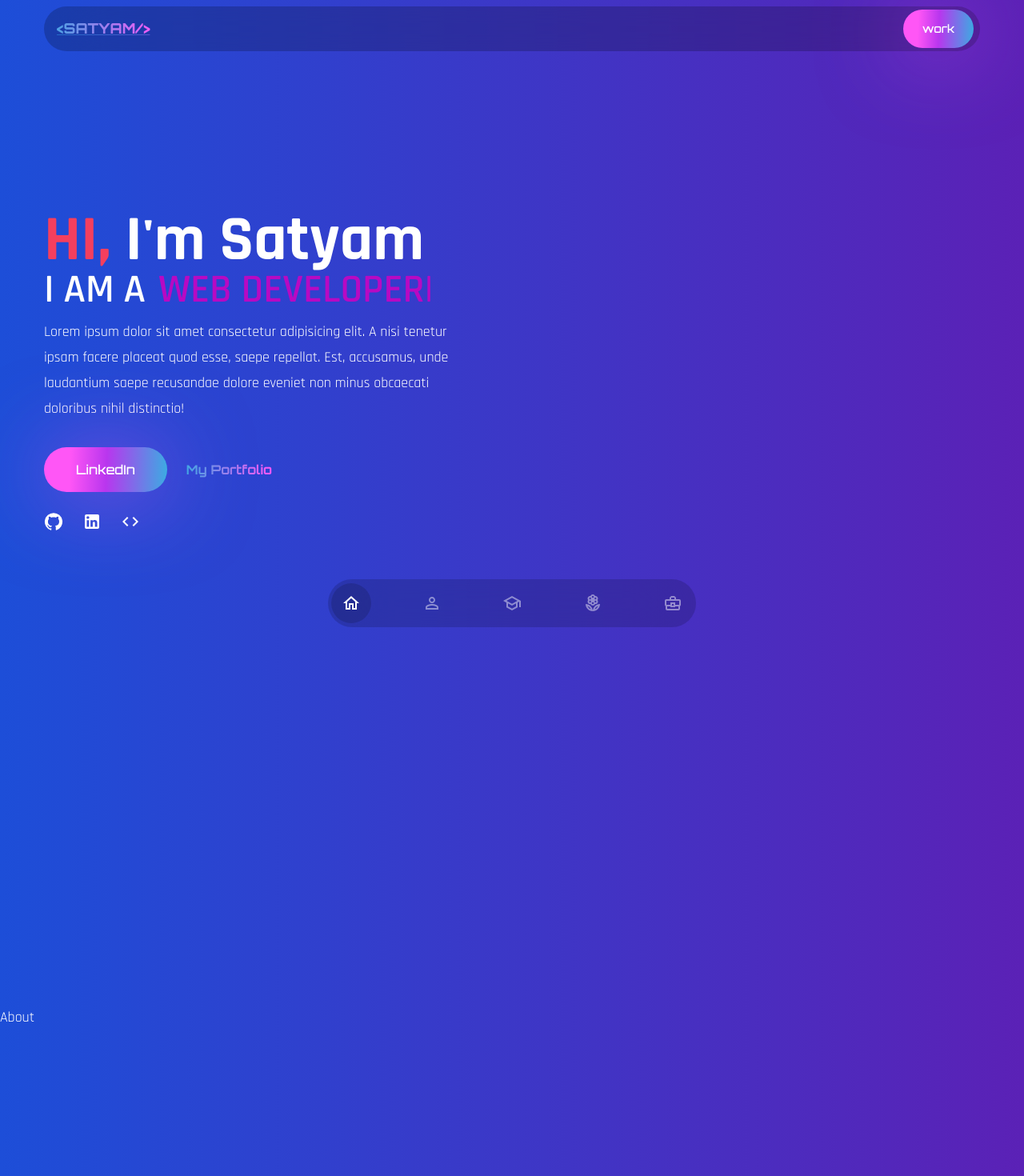
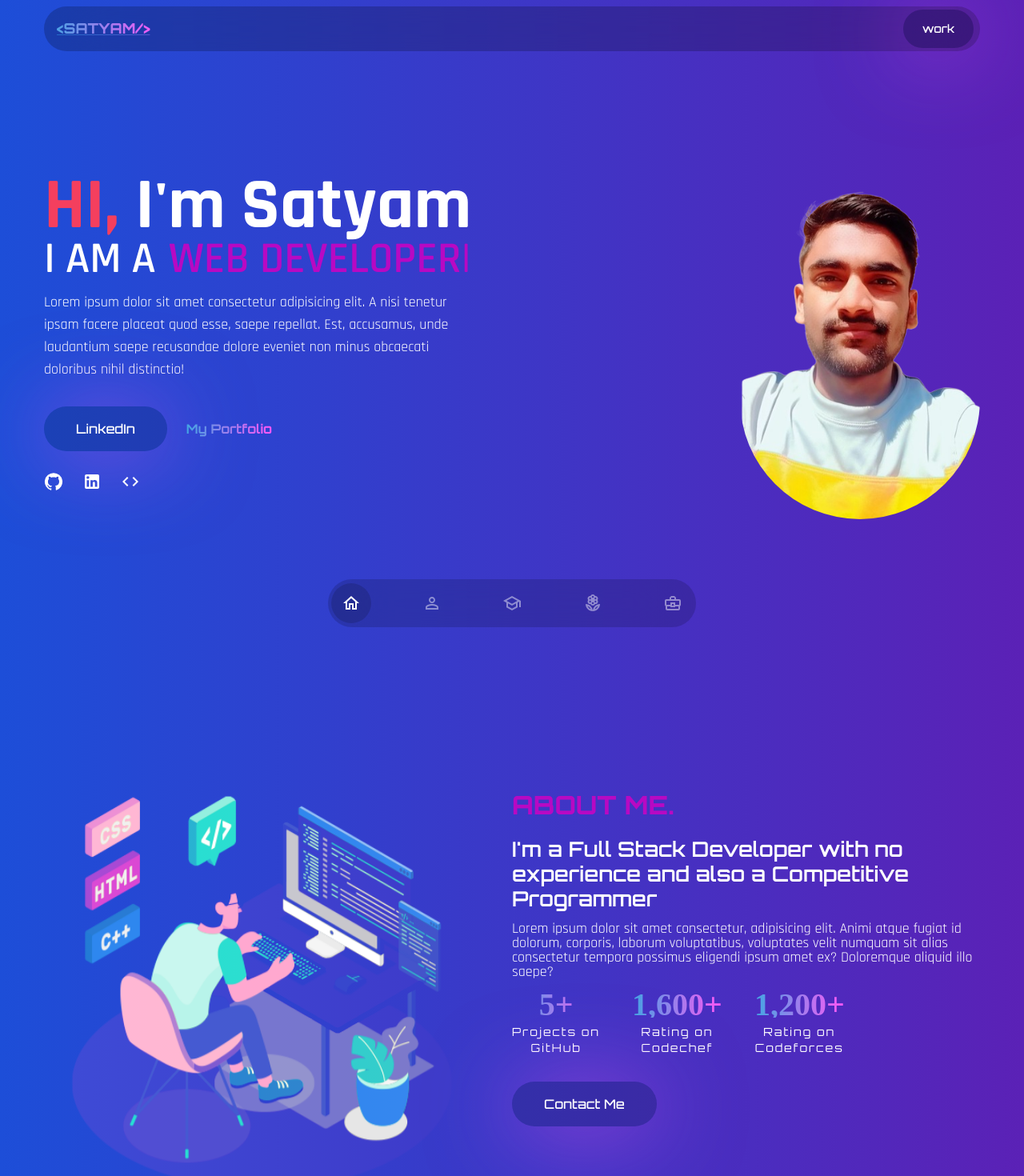
Before and after one commit to satya-supercluster/Portfolio_2.0, a React (Vite) app in the folder frontend/: page / in a window 1280 px wide. Shown: the top 1470 px of the page at 80% size. Built offline with nearby package versions, Linux system fonts and the light colour scheme; a web font is replaced by a local one.

Commit message:
building about page

```diff
--- a/frontend/src/App.jsx
+++ b/frontend/src/App.jsx
@@ -9,15 +9,17 @@ import TechStack from './components/TechStack'
 import Contacts from './components/Contacts'
 const App = () => {
   return (
-    <div className=' bg-gradient-to-r from-blue-700 to-violet-800  h-[4000px]'>
+    <div className=' bg-gradient-to-r from-blue-700 to-violet-800  h-[4000px] overflow-hidden'>
       <Header></Header>
-      <Banner></Banner>
+      <div className="mt-10">
+      <Banner ></Banner>
       <Navbar></Navbar>
       <About></About>
       <Education></Education>
       <TechStack></TechStack>
       <Contacts></Contacts>
       <Footer></Footer>
+      </div>
     </div>
   )
 }
--- a/frontend/src/components/About.jsx
+++ b/frontend/src/components/About.jsx
@@ -1,11 +1,73 @@
-import React from 'react'
+import React from "react";
+import CountUp from "react-countup";
+import { useInView } from "react-intersection-observer";
+import { motion } from "framer-motion";
+import { fadeIn } from "../motion";
+const About = () => {
+  const [ref, inView] = useInView({
+    threshold: 0.5,
+  });
 
-const About = () => {
   return (
-    <div className='section' id='about'>
-      About
+    <div className="section" id="about" ref={ref}>
+      <div className="container mx-auto">
+        <div className="flex flex-col gap-y-10 lg:flex-row">
+          <div className="flex-1 bg-about h-[500px] mix-blend-lighten">
+            {/* image */}
+          </div>
+          <div className="flex-1">
+            {/* text */}
+            <h2 className="h2 font-extrabold text-accent">About Me.</h2>
+            <h3 className="h3 mb-3 leading-[1.2]">
+              I'm a Full Stack Developer with no experience and also a
+              Competitive Programmer
+            </h3>
+            <p className="leading-[1] mb-4">
+              Lorem ipsum dolor sit amet consectetur, adipisicing elit. Animi
+              atque fugiat id dolorum, corporis, laborum voluptatibus,
+              voluptates velit numquam sit alias consectetur tempora possimus
+              eligendi ipsum amet ex? Doloremque aliquid illo saepe?
+            </p>
+            <div className="flex gap-x-7 lg:gap-x-10 mb-8 text-center ">
+              <div>
+                <div className="text-[40px] font-tertiary text-gradient mb-2">
+                  {inView ? <CountUp start={0} end={5} duration={1} /> : null}
+                  +
+                </div>
+                <div className="font-primary text-sm tracking-[2px]">
+                  Projects on <br />
+                  GitHub
+                </div>
+              </div>
+              <div>
+                <div className="text-[40px] font-tertiary text-gradient mb-2">
+                  {inView ? <CountUp start={0} end={1600} duration={2} /> : null}
+                  +
+                </div>
+                <div className="font-primary text-sm tracking-[2px]">
+                  Rating on <br />
+                  Codechef
+                </div>
+              </div>
+              <div>
+                <div className="text-[40px] font-tertiary text-gradient mb-2">
+                  {inView ? <CountUp start={0} end={1200} duration={2} /> : null}
+                  +
+                </div>
+                <div className="font-primary text-sm tracking-[2px]">
+                  Rating on <br />
+                  Codeforces
+                </div>
+              </div>
+            </div>
+            <div>
+              <button className="btn btn-lg">Contact Me</button>
+            </div>
+          </div>
+        </div>
+      </div>
     </div>
-  )
-}
+  );
+};
 
-export default About
+export default About;
--- a/frontend/src/components/Banner.jsx
+++ b/frontend/src/components/Banner.jsx
@@ -4,14 +4,36 @@ import {TypeAnimation} from 'react-type-animation';
 import GitHubIcon from '@mui/icons-material/GitHub';
 import LinkedInIcon from '@mui/icons-material/LinkedIn';
 import CodeIcon from '@mui/icons-material/Code';
+import {fadeIn} from '../motion'
+import {motion} from 'framer-motion';
 const Banner = () => {
   return (
-    <section className='section' id='home' >
+    <section className='min-h-[85vh] lg:min-h-screen flex items-center' id='home' >
       <div className='container mx-auto'>
-        <div>
+        <div className='flex flex-col gap-y-8 lg:flex-row lg:gap-x-12'>
           <div className='flex-1 text-center font-secondary lg:text-left'>
-            <h1 className='text-[35px] font-bold leading-[0.6] lg:text-[80px]'><span className='text-rose-500'>HI, </span>I'm Satyam</h1>
-            <div className='mt-3 mb-3 text-[25px] lg:text-[50px] font-secondary font-semibold uppercase leading-[1] '>
+            <motion.h1
+            className='text-[35px] font-bold leading-[0.6] lg:text-[90px]'
+            variants={fadeIn('up',0.3)}
+            initial="hidden"
+            whileInView={'show'}
+            viewport={{
+              once:false,
+              amount:0.7
+            }}
+            >
+              <span className='text-rose-500'>HI, </span>
+              I'm Satyam
+              </motion.h1>
+            <motion.div
+            variants={fadeIn('up',0.4)}
+            initial="hidden"
+            whileInView={'show'}
+            viewport={{
+              once:false,
+              amount:0.7
+            }}
+            className='mt-3 mb-3 text-[25px] lg:text-[55px] font-secondary font-semibold uppercase leading-[1] '>
             <span className='mr-4'>I am a</span>
             <TypeAnimation
             preRenderFirstString={true}
@@ -29,17 +51,41 @@ const Banner = () => {
               wrapper='span'
               repeat={Infinity}
             />
-            </div>
-              <p className='mb-8 max-w-lg mx-auto lg:mx-0'>
+            </motion.div>
+              <motion.p
+              variants={fadeIn('up',0.5)}
+              initial="hidden"
+              whileInView={'show'}
+              viewport={{
+                once:false,
+                amount:0.7
+              }}
+              className='mb-8 max-w-lg mx-auto lg:mx-0 text-md sm:text-lg'>
                 Lorem ipsum dolor sit amet consectetur adipisicing elit. A nisi tenetur ipsam facere placeat quod esse, saepe repellat. Est, accusamus, unde laudantium saepe recusandae dolore eveniet non minus obcaecati doloribus nihil distinctio!
-              </p>
-              <div className='flex mx-w-max gap-x-6 justify-center items-center mb-5 mx-auto lg:justify-start'>
+              </motion.p>
+              <motion.div
+              variants={fadeIn('up',0.6)}
+              initial="hidden"
+              whileInView={'show'}
+              viewport={{
+                once:false,
+                amount:0.7
+              }}
+              className='flex mx-w-max gap-x-6 justify-center items-center mb-5 mx-auto lg:justify-start'>
                 <button className='btn btn-lg'>LinkedIn</button>
                 <a href="#" className='text-gradient btn-link'>
                   My Portfolio
                 </a>
-              </div>
-              <div className='flex text-[20px] gap-x-6 max-w-max mx-auto lg:mx-0 '>
+              </motion.div>
+              <motion.div
+              variants={fadeIn('up',0.6)}
+              initial="hidden"
+              whileInView={'show'}
+              viewport={{
+                once:false,
+                amount:0.7
+              }}
+              className='flex font-extrabold text-[50px] gap-x-6 max-w-max mx-auto lg:mx-0'>
                 <a href="">
                   <GitHubIcon></GitHubIcon>
                 </a>
@@ -49,11 +95,15 @@ const Banner = () => {
                 <a href="">
                   <CodeIcon></CodeIcon>
                 </a>
-              </div>
+              </motion.div>
           </div>
-          <div>
-            {/* <img src={image} height={200} width={200} alt="me" /> */}
-          </div>
+          <motion.div
+          variants={fadeIn('down',0.4)}
+          initial="hidden"
+          whileInView={'show'}
+          className='hidden lg:flex mx-w-[320px] lg:max-w-[482px] rounded-full overflow-hidden'>
+            <img src={image} height={300} width={300} alt="me" />
+          </motion.div>
         </div>
         </div>
     </section>
--- a/frontend/src/components/Header.jsx
+++ b/frontend/src/components/Header.jsx
@@ -4,7 +4,7 @@ import { Link } from '@mui/material';
 import {TypeAnimation} from 'react-type-animation';
 const Header = () => {
   return (
-    <header className='py-2 max-[500px]:text-[1rem] sticky top-0'>
+    <header className='py-2 max-[500px]:text-[1rem] w-screen fixed top-0 z-10'>
       <div className='container mx-auto '>
         <div className='flex justify-between items-center backdrop-blur-2xl px-2 py-1 rounded-full bg-black/20'>
           <Link to="home">
--- a/frontend/src/index.css
+++ b/frontend/src/index.css
@@ -5,25 +5,19 @@
 @tailwind components;
 @tailwind utilities;
 
+
 .btn {
-  background: linear-gradient(
-    92.23deg,
-    #ff56f6 21.43%,
-    #b936ee 50.63%,
-    #3bace2 100%,
-    #406aff 117.04%
-  );
   box-shadow: 0px 4.42184px 107.23px rgba(255, 86, 246, 0.51);
+  background-color: rgb(0 0 0 / 0.15);
 }
-
+.bg-about{
+  background: url('./assets/img_about.png');
+  background-repeat: no-repeat;
+  background-size: contain;
+  flex: 1;
+}
 .btn:hover {
-  background: linear-gradient(
-    92.23deg,
-    #406aff 21.43%,
-    #3bace2 50.63%,
-    #b936ee 100%,
-    #ff56f6 117.04%
-  );
+  background-color: rgb(0 0 0 / 0.20);
 }
 
 .gradient{
--- /dev/null
+++ b/frontend/src/motion/index.js
@@ -0,0 +1,20 @@
+export const fadeIn = (direction, delay) => {
+    return {
+      hidden: {
+        y: direction === 'up' ? 80 : direction === 'down' ? -80 : 0,
+        opacity: 0,
+        x: direction === 'left' ? 80 : direction === 'right' ? -80 : 0,
+      },
+      show: {
+        y: 0,
+        x: 0,
+        opacity: 1,
+        transition: {
+          type: 'tween',
+          duration: 1.2,
+          delay: delay,
+          ease: [0.25, 0.25, 0.25, 0.75],
+        },
+      },
+    };
+  };
```
Also changed, not shown: frontend/src/assets/img_about.png (added).
